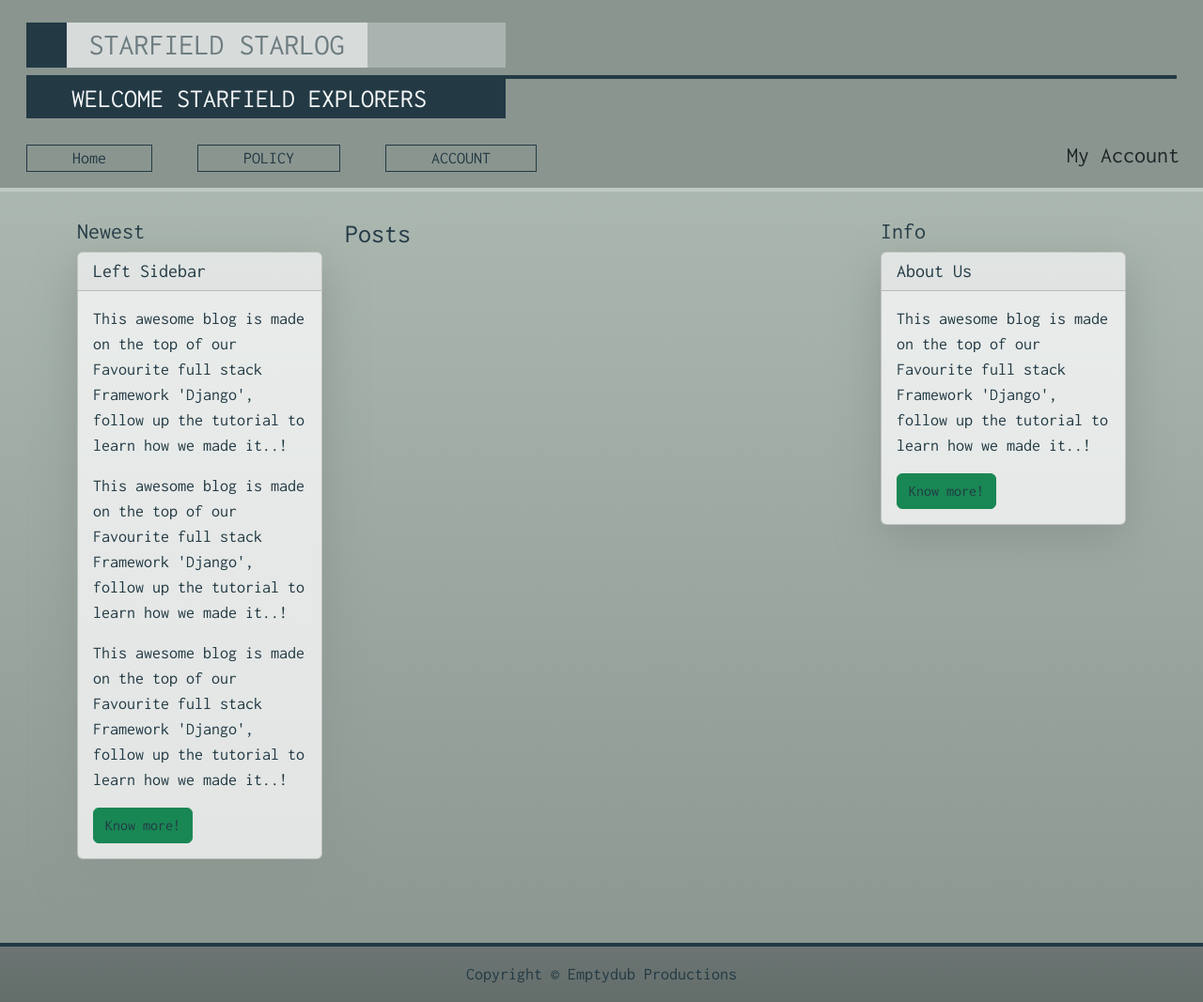
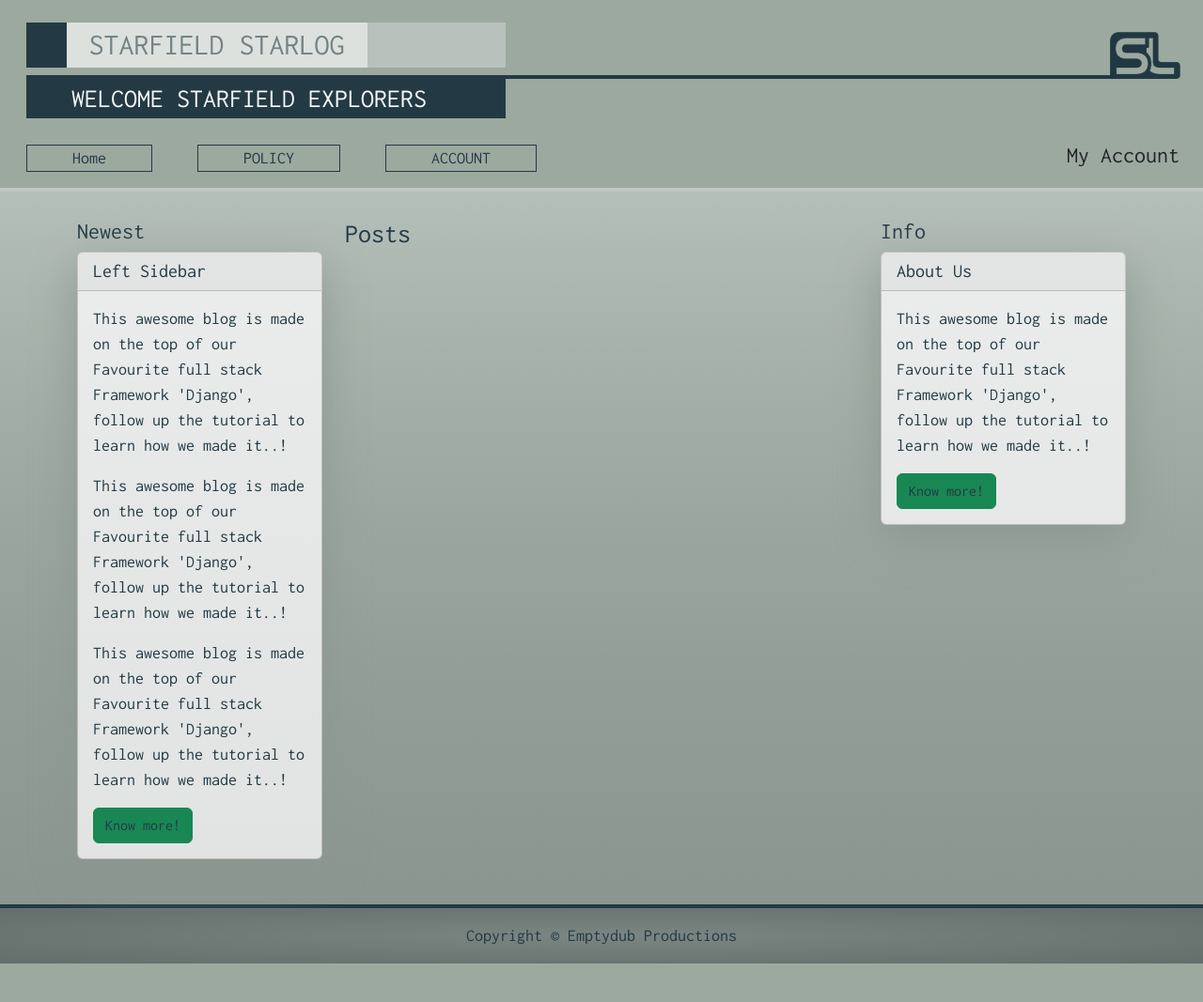
Before and after one commit to miketwheeler/djangoblog, a Django app: page / in a window 1280 px wide. Shown: the whole page at 94% size. After the commit the page ends 1026 px from the top, so only its background shows below. Run offline with Django 4.2, Linux system fonts and the light colour scheme; data that the repository does not hold is empty.

Commit message:
updates to layout, cards, menu

```diff
--- a/blog/blog/blogapp/static/css/base.css
+++ b/blog/blog/blogapp/static/css/base.css
@@ -2,7 +2,7 @@
 html {
     /* overflow-x: hidden; */
     /* height: 100vh; */
-    background: linear-gradient(rgba(178,191,183,1), rgba(138,149,143,1));
+    background: linear-gradient(rgba(178,191,183,0.5), rgba(138,149,143,1));
 }
 body {
     font-family: "Inconsolata", monospace;
@@ -11,7 +11,7 @@ body {
     color: #233a45;
     overflow-x: hidden;
     font-size: 18px;
-    background: linear-gradient(rgba(178,191,183,1), rgba(138,149,143,1));
+    background: linear-gradient(rgba(178,191,183,0.4), rgba(138,149,143,1));
     background-repeat: no-repeat;
 }
 a:link { color: #233a45; }
@@ -21,12 +21,13 @@ a:active { color: #233a45; }
 
 /* Utility */
 .tester {
-    /* height: 100%;
-    background-color: pink; */
     border: 1px solid red;
 }
+.bg-titlebar {
+    background: linear-gradient(rgba(156,169,159,1), rgba(138,149,143,.5));
+}
 .bg-mid {
-    background: rgba(138,149,143,1);
+    background: #9ca99f;
 }
 .shadow {
     box-shadow: 0 4px 2px -2px rgba(0, 0, 0, 0.1);
@@ -84,7 +85,7 @@ a:active { color: #233a45; }
 
 /* footer */
 .footerstyle {
-    background: linear-gradient(rgba(108, 117, 115), rgba(99, 109, 106));
+    background: radial-gradient(rgba(108, 117, 115, 0.5), rgba(99, 109, 106));
     color:#233a45;
 }
 
@@ -133,3 +134,14 @@ a:active { color: #233a45; }
     color: white;
     border: none;
 }
+
+
+/* Images */
+.imagestyles {
+    height: 50px;
+    position: absolute;
+    right: 24px;
+    /* transform-origin: bottom; */
+    transform: translateY(-50px);
+    /* bottom: 50px; */
+}
--- a/blog/blog/blogapp/templates/base.html
+++ b/blog/blog/blogapp/templates/base.html
@@ -21,7 +21,7 @@
             <!-- <div class="container"> -->
                 <div class="row px-3 pt-4 pb-2">
                     <div class="d-flex flex-row flex-wrap justify-content-between">
-                        <div class="col col-md-8 col-xl-5 d-flex mw-100 flex-nowrap">
+                        <div class="col-12 col-md-8 col-xl-5 d-flex flex-nowrap maxw">
                             <div class="col-1 placeholder dkblue op100"></div>
                             <div class="col-auto bg-light op70 pl-2 pr-4">
                                 <div class="fs-2 bg-light op70 mx-4" href="{% url 'home' %}">
@@ -30,6 +30,7 @@
                             </div>
                             <div class="col placeholder op30 bg-light"></div>
                         </div>
+                        <!-- *** -->
                     </div>
                 </div>
             <!-- </div> -->
@@ -41,6 +42,7 @@
                     <div class="row ">
                         <div class="col-12 d-flex flex-nowrap py-0">
                             <div class="dkbordertop w-100">
+                            <img src="{% static 'images/sl-logo2.png' %}" class="d-none d-md-flex imagestyles" />
                             <h3 class="col-auto col-md-8 col-xl-5 text-light bgdkblue py-1 px-5 maxw ">
                                 WELCOME STARFIELD EXPLORERS
                             </h3>
--- a/blog/blog/blogapp/templates/index.html
+++ b/blog/blog/blogapp/templates/index.html
@@ -1,6 +1,6 @@
 {% extends "base.html" %}
 {% block content %}
-    <div class="container d-flex min-vh-100">
+    <div class="container d-flex">
         <div class="row mt-4 mb-5">
             {% block leftsidebar %}
                 {% include 'leftsidebar.html' %}
@@ -9,7 +9,7 @@
             <div class="col-md-6 mt-1 left">
                 <h4 class="dkblue fs-3">Posts</h4>
                 {% for post in post_list %}
-                    <div class="card mb-4 bordernone">
+                    <div class="card mb-3 bordernone">
                         <div class="bgdkgreen m-0 .dkgreenborder ">
                             <h5 class="text-light mx-2 my-1">
                                 {{ post.title }}
--- a/blog/blog/blogapp/templates/post_detail.html
+++ b/blog/blog/blogapp/templates/post_detail.html
@@ -3,7 +3,7 @@
 
 <div class="container">
     <div class="row">
-        <div class="col-md-8 card mb-4  mt-3 left  top">
+        <div class="col-md-8 card mb-4 mt-3 left  top">
             <div class="card-body">
             <h1>{% block title %} {{ object.title }} {% endblock title %}</h1>
             <p class=" text-muted">{{ post.author }} | {{ post.created_on }}</p>
```
Also changed, not shown: blog/blog/blogapp/static/images/sl-logo.png (added), blog/blog/blogapp/static/images/sl-logo2.png (added).
